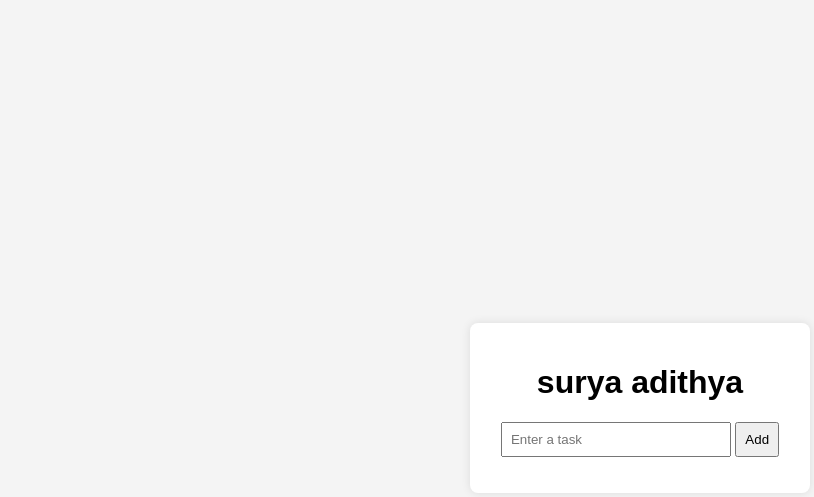
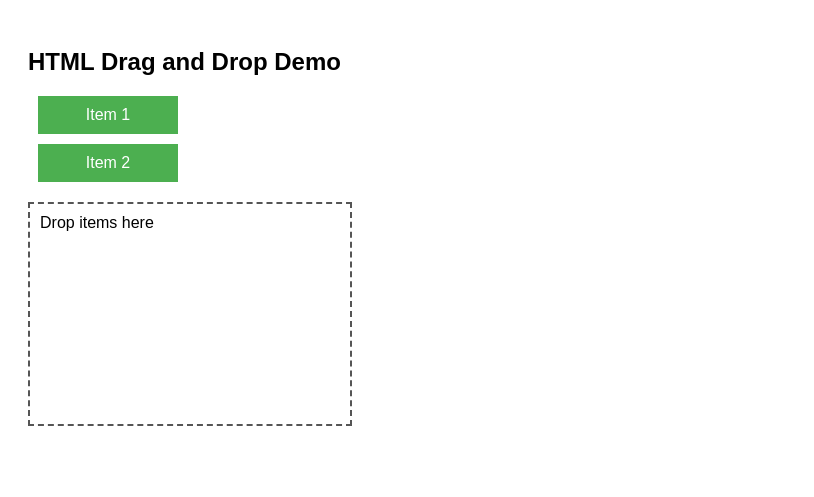
Before and after one commit to suryakiranlakkireddy/adithya, a plain HTML site: page index.html in a window 1280 px wide. Shown: the whole page, without its empty margins (0-814 px from the left). Drawn offline with Linux system fonts and the light colour scheme.

Commit message:
ddddddddddd

```diff
--- a/index.html
+++ b/index.html
@@ -1,17 +1,61 @@
 <!doctype html>
-<html>
+<html lang="en">
   <head>
-    <title>Simple To-Do App</title>
-    <link rel="stylesheet" href="style.css" />
+    <meta charset="UTF-8" />
+    <title>Drag and Drop Example</title>
+    <style>
+      body {
+        font-family: Arial, sans-serif;
+        padding: 20px;
+      }
+
+      .item {
+        width: 120px;
+        padding: 10px;
+        margin: 10px;
+        background: #4caf50;
+        color: white;
+        cursor: grab;
+        text-align: center;
+      }
+
+      #dropBox {
+        width: 300px;
+        height: 200px;
+        border: 2px dashed #555;
+        margin-top: 20px;
+        padding: 10px;
+      }
+    </style>
   </head>
   <body>
-    <div class="container">
-      <h1>surya adithya</h1>
-      <input type="text" id="taskInput" placeholder="Enter a task" />
-      <button onclick="addTask()">Add</button>
-      <ul id="taskList"></ul>
-    </div>
+    <h2>HTML Drag and Drop Demo</h2>
 
-    <script src="script.js"></script>
+    <div class="item" draggable="true" id="item1">Item 1</div>
+    <div class="item" draggable="true" id="item2">Item 2</div>
+
+    <div id="dropBox">Drop items here</div>
+
+    <script>
+      const items = document.querySelectorAll(".item");
+      const dropBox = document.getElementById("dropBox");
+
+      items.forEach((item) => {
+        item.addEventListener("dragstart", (e) => {
+          e.dataTransfer.setData("text", e.target.id);
+        });
+      });
+
+      dropBox.addEventListener("dragover", (e) => {
+        e.preventDefault(); // Allow drop
+      });
+
+      dropBox.addEventListener("drop", (e) => {
+        e.preventDefault();
+        const id = e.dataTransfer.getData("text");
+        const draggedItem = document.getElementById(id);
+        dropBox.appendChild(draggedItem);
+      });
+    </script>
   </body>
 </html>
```
